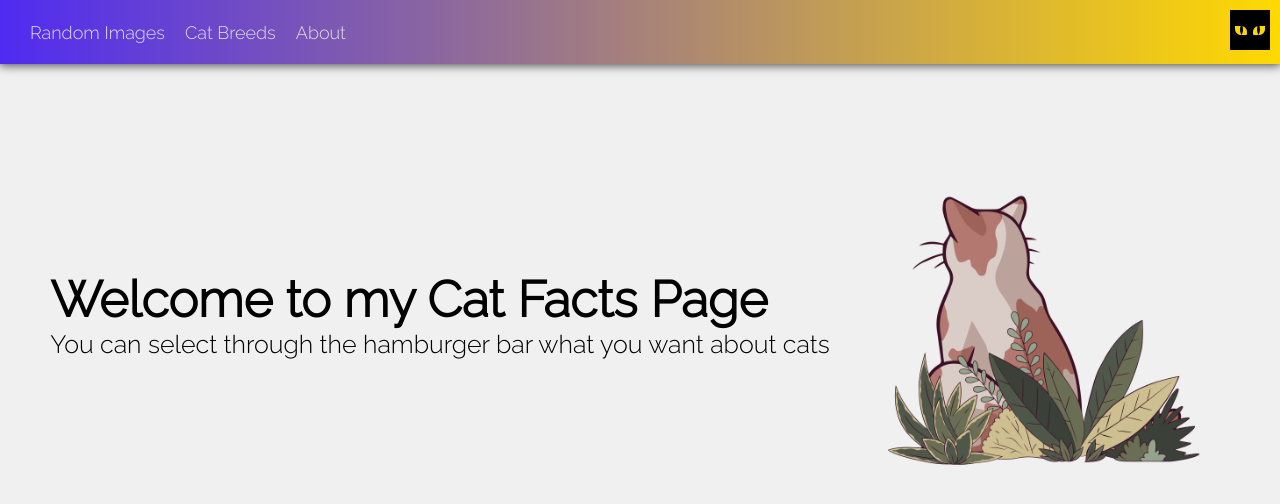
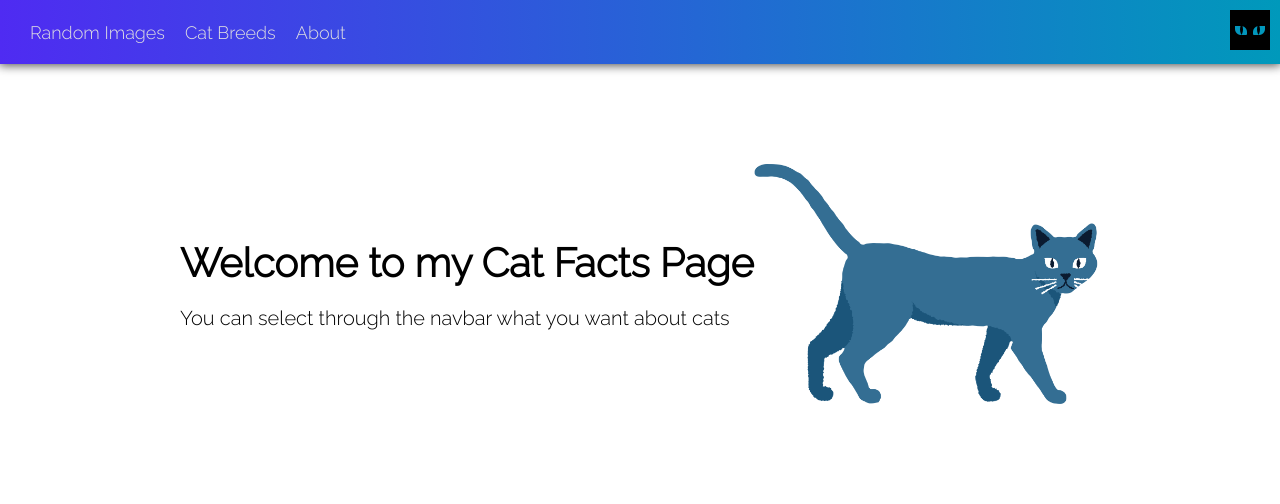
Before and after one commit to aniler0/catapp, a React (Create React App) app: page / in a window 1280 px wide. Shown: the top 504 px of the page. Built offline with nearby package versions, Linux system fonts and the light colour scheme.

Commit message:
animations and fetching data

```diff
--- a/package.json
+++ b/package.json
@@ -6,6 +6,8 @@
     "@testing-library/jest-dom": "^5.11.4",
     "@testing-library/react": "^11.1.0",
     "@testing-library/user-event": "^12.1.10",
+    "axios": "^0.21.1",
+    "framer-motion": "^4.0.3",
     "react": "^17.0.2",
     "react-dom": "^17.0.2",
     "react-router-dom": "^5.2.0",
--- a/src/App.css
+++ b/src/App.css
@@ -7,6 +7,6 @@
   font-family: "Raleway", sans-serif;
 }
 .app {
-  background: rgb(240, 240, 240);
+  background: rgb(255, 255, 255);
   height: 100vh;
 }
--- a/src/components/Navbar.jsx
+++ b/src/components/Navbar.jsx
@@ -2,19 +2,46 @@ import React from "react";
 import { Link } from "react-router-dom";
 import "../styles/Navbar.css";
 import caticon from "../images/caticon.png";
+import { motion } from "framer-motion";
 
 const Navbar = () => {
   return (
-    <div className="navbar">
+    <motion.div
+      initial={{ y: "-250px" }}
+      animate={{ y: "0px" }}
+      transition={{ delay: 0, type: "spring", stiffness: 30 }}
+      className="navbar"
+    >
       <div className="navbar-left">
         <Link to="/random">
-          <input type="button" value="Random Images" />
+          <motion.input
+            whileHover={{
+              scale: 1.1,
+              textShadow: "0px 0px 5px rgb(255,255,255)",
+            }}
+            type="button"
+            value="Random Images"
+          />
         </Link>
         <Link to="/breeds">
-          <input type="button" value="Cat Breeds" />
+          <motion.input
+            whileHover={{
+              scale: 1.1,
+              textShadow: "0px 0px 5px rgb(255,255,255)",
+            }}
+            type="button"
+            value="Cat Breeds"
+          />
         </Link>
         <Link to="/about">
-          <input type="button" value="About" />
+          <motion.input
+            whileHover={{
+              scale: 1.1,
+              textShadow: "0px 0px 5px rgb(255,255,255)",
+            }}
+            type="button"
+            value="About"
+          />
         </Link>
       </div>
       <div className="navbar-right">
@@ -22,7 +49,7 @@ const Navbar = () => {
           <img src={caticon} alt="cat" />
         </Link>
       </div>
-    </div>
+    </motion.div>
   );
 };
 
--- a/src/pages/About.jsx
+++ b/src/pages/About.jsx
@@ -1,7 +1,16 @@
 import React from "react";
+import { motion } from "framer-motion";
 
 const About = () => {
-  return <div>about</div>;
+  return (
+    <motion.div
+      initial={{ x: "250vh" }}
+      animate={{ x: 0 }}
+      transition={{ type: "spring", delay: 0.1, stiffness: 30 }}
+    >
+      about
+    </motion.div>
+  );
 };
 
 export default About;
--- a/src/pages/Breeds.jsx
+++ b/src/pages/Breeds.jsx
@@ -1,7 +1,16 @@
 import React from "react";
+import { motion } from "framer-motion";
 
 const Breeds = () => {
-  return <div>breeds</div>;
+  return (
+    <motion.div
+      initial={{ x: "250vh" }}
+      animate={{ x: 0 }}
+      transition={{ type: "spring", delay: 0.1, stiffness: 30 }}
+    >
+      about
+    </motion.div>
+  );
 };
 
 export default Breeds;
--- a/src/pages/Main.jsx
+++ b/src/pages/Main.jsx
@@ -1,18 +1,31 @@
 import React from "react";
 import catmain from "../images/catmain.png";
 import "../styles/Main.css";
+import { motion } from "framer-motion";
 
 const Main = () => {
   return (
     <div className="main">
-      <div className="main-header">
-        <h1>Welcome to my Cat Facts Page</h1>
-        <h4>
-          You can select through the hamburger bar what you want about cats
-        </h4>
-      </div>
+      <motion.div
+        initial={{ opacity: 0 }}
+        animate={{ opacity: 1 }}
+        transition={{ delay: 0.1, duration: 1 }}
+        className="main-header"
+      >
+        <motion.h1>Welcome to my Cat Facts Page</motion.h1>
+        <motion.h4>
+          You can select through the navbar what you want about cats
+        </motion.h4>
+      </motion.div>
 
-      <img className="cat-main" src={catmain} alt="" />
+      <motion.img
+        initial={{ x: "1000px" }}
+        animate={{ x: "0px" }}
+        transition={{ delay: 0.2, duration: 1 }}
+        className="cat-main"
+        src={catmain}
+        alt=""
+      />
     </div>
   );
 };
--- a/src/pages/Random.jsx
+++ b/src/pages/Random.jsx
@@ -1,7 +1,18 @@
 import React from "react";
+import { getRandomCatPhoto } from "../utils/FetchData";
+import { motion } from "framer-motion";
 
 const Random = () => {
-  return <div>random</div>;
+  return (
+    <motion.div
+      initial={{ x: "250vh" }}
+      animate={{ x: 0 }}
+      transition={{ type: "spring", delay: 0.1, stiffness: 30 }}
+      className="random-cat"
+    >
+      <button onClick={getRandomCatPhoto}>Click</button>
+    </motion.div>
+  );
 };
 
 export default Random;
--- a/src/styles/Main.css
+++ b/src/styles/Main.css
@@ -2,27 +2,32 @@
   display: flex;
   align-items: center;
   justify-content: center;
-  margin-top: 50px;
+  margin-top: 100px;
 }
 .main-header {
-  font-size: 25px;
+  font-size: 20px;
+  user-select: none;
 }
 .main-header h4 {
   font-weight: normal;
+  margin-top: 20px;
   color: black;
 }
+
 .main img {
-  height: 400px;
+  height: 240px;
 }
 @media screen and (max-width: 750px) {
   .main {
-    margin-top: 5px;
+    margin-top: 30px;
     display: flex;
+
     flex-direction: column-reverse;
     justify-content: center;
   }
   .main-header {
-    font-size: 17px;
+    font-size: 15px;
+    margin-top: 15px;
     text-align: center;
   }
   .main-header h1 {
@@ -35,6 +40,6 @@
     font-size: 20px;
   }
   .main img {
-    height: 250px;
+    height: 150px;
   }
 }
--- a/src/styles/Navbar.css
+++ b/src/styles/Navbar.css
@@ -6,11 +6,14 @@
   background: linear-gradient(
     90deg,
     rgb(79, 43, 242) 0%,
-    rgb(255, 217, 1) 100%
+    rgb(0, 153, 187) 100%
   );
   -webkit-box-shadow: 0px 3px 11px 0px rgba(0, 0, 0, 0.75);
   -moz-box-shadow: 0px 3px 11px 0px rgba(0, 0, 0, 0.75);
   box-shadow: 0px 0px 10px 1px rgba(0, 0, 0, 0.75);
+}
+.navbar-right img {
+  height: 50px;
 }
 .navbar-left {
   margin-left: 10px;
@@ -24,13 +27,7 @@
   transition: all;
   margin-left: 20px;
 }
-.hamburger-menu:hover {
-  background-color: rgba(51, 83, 211, 0.426);
-  transition: all 0.2s ease-out;
-}
-.hamburger-menu img {
-  height: 30px;
-}
+
 .navbar input {
   margin-left: 10px;
   padding: 5px;
@@ -43,11 +40,7 @@
   border-radius: 5px;
   outline: none;
 }
-.navbar input:hover {
-  background-color: rgba(255, 255, 255, 0.042);
 
-  transition: all 0.2s ease-out;
-}
 @media screen and (max-width: 750px) {
   .navbar {
     width: 100%;
--- /dev/null
+++ b/src/utils/FetchData.js
@@ -0,0 +1,8 @@
+import axios from 'axios'
+
+export const getRandomCatPhoto = async () => {
+    await axios.get('https://api.thecatapi.com/v1/images/search')
+        .then((res) => { console.log(res.data) })
+        .catch((error) => (console.log(error)))
+
+}
```
Also changed, not shown: src/images/catmain.png, 1 other file (tests, documents, lock files or other folders).
